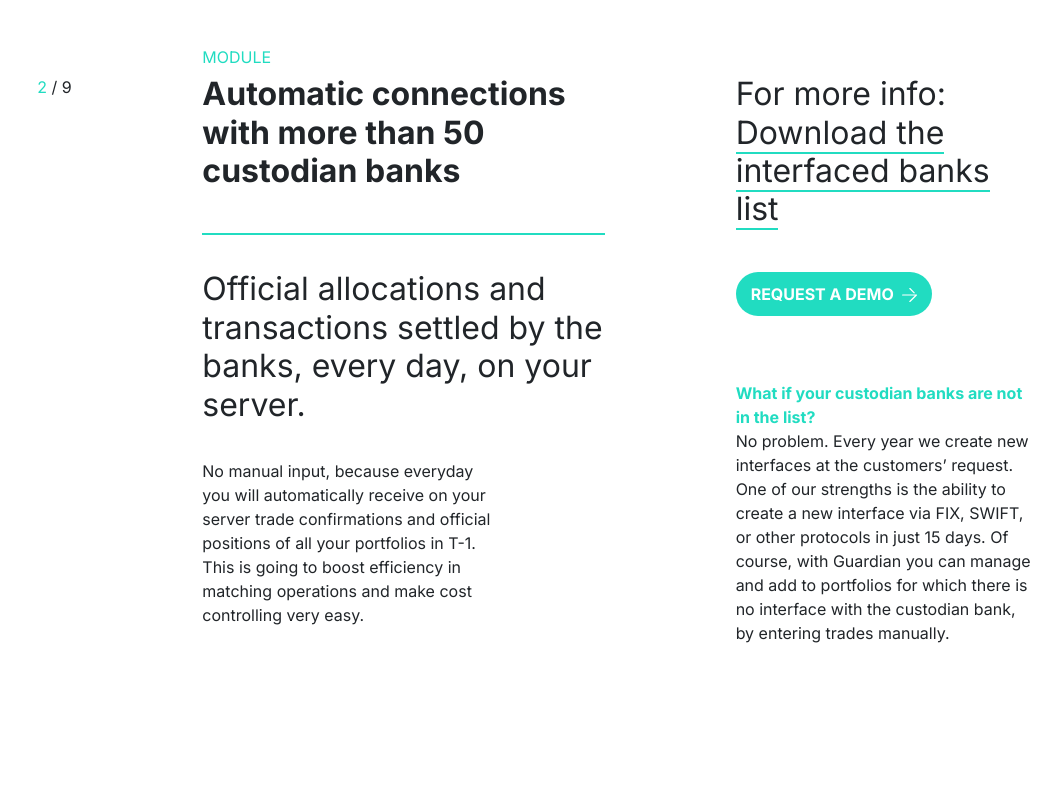
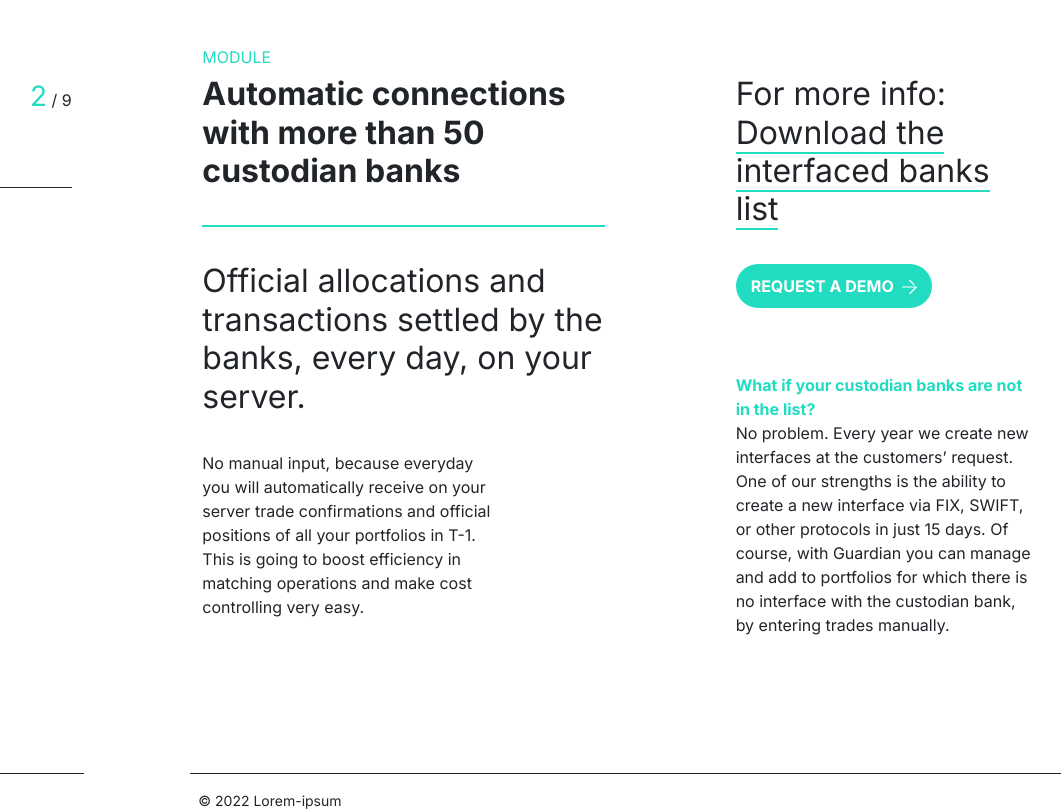
Before and after one commit to EddieFreedome/studiolabo-layout-off, a plain HTML site: page index.html in a window 1280 px wide. Shown: the top 811 px of the page, without its empty margins (23-1084 px from the left). Drawn offline with nearby package versions, Linux system fonts and the light colour scheme.

Commit message:
added border, style

```diff
--- a/index.html
+++ b/index.html
@@ -18,16 +18,23 @@
             <div class="row">
                 <h6 class="offset-md-2 cyan pb-25">MODULE</h6>
                 <!-- numero pagine-->
-                <div class="col-1">
-                    <div class="text-end">
-                        <span class="cyan">2</span>
-                        <span>/</span>
-                        <span>9</span>
+                <div class="col-1 d-flex flex-column border-bottom border-dark">
+                    <div class="col-12 pb-70 border-bottom border-dark">
+                        <div class="text-end">
+                            <span class="cyan fs-3">2</span>
+                            <span>/</span>
+                            <span>9</span>
+                        </div>
                     </div>
+
+                    <div class="col-12 flex-grow-1">
+
+                    </div>
+
                 </div>
 
                 <!-- Module section -->
-                <div class="col-4 offset-md-1">
+                <div class="col-4 offset-md-1 border-bottom border-dark">
                     <div class="col-12 border-cyan">
                         <h2 class="fw-700 pb-35">Automatic connections with
                             more than 50 custodian banks
@@ -50,8 +57,9 @@
                     </div>
                 </div>
 
+                <div class="col-1 border-bottom border-dark"></div>
                 <!-- More info section -->
-                <div class="col-4 offset-md-1">
+                <div class="col-4 border-bottom border-dark pb-120">
                     <div class="col-8 pb-40">
                         <h2 class="fw-light">
                             For more info: <br>
@@ -92,6 +100,12 @@
             </div>
         </div>
     </main>
-    <footer></footer>
+    <footer>
+        <div class="footer-container container-fluid">
+            <div class="col-2 offset-md-2 text-small pt-3">
+                © 2022 Lorem-ipsum
+            </div>
+        </div>
+    </footer>
 </body>
 </html>
--- a/style.css
+++ b/style.css
@@ -7,6 +7,10 @@
 
 p{
     padding-right: 105px;
+}
+
+h2{
+    margin-bottom: 0 !important;
 }
 
 .m-section{
@@ -29,12 +33,20 @@ p{
     padding-bottom: 65px;
 }
 
-.m-120{
-    margin-bottom: 120px;
+.pb-70{
+    padding-bottom: 70px;
+}
+
+.pb-120{
+    padding-bottom: 120px;
 }
 
 .fw-700{
     font-weight: 700;
+}
+
+.text-small{
+    font-size: 14px;
 }
 
 .my-btn{
```
